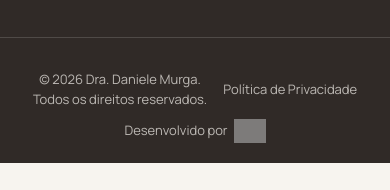
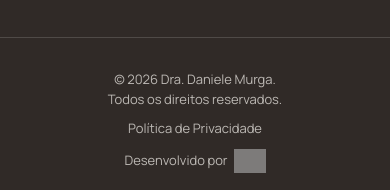
Before and after one commit to willdev34/site-dra-daniele-murga, a plain HTML site: page index.html in a window 390 px wide. Shown: the part 10197-10387 px from the top of the page. Before the commit the page ends 10360 px from the top, so only its background shows below. Drawn offline with nearby package versions, Linux system fonts and the light colour scheme; grey boxes are pictures that could not be loaded.

Commit message:
Empilha itens do rodape em coluna centralizada no mobile e atualiza versao do cache do CSS (v=64)

```diff
--- a/css/style.css
+++ b/css/style.css
@@ -1863,8 +1863,9 @@ body.page-home .hero-text {
 
 @media (max-width: 899px) {
   .footer-bottom {
+    flex-direction: column;
     padding-top: 32px;
-    gap: 10px 16px;
+    gap: 10px;
   }
 }
 
--- a/index.html
+++ b/index.html
@@ -26,7 +26,7 @@
   <link rel="preconnect" href="https://fonts.googleapis.com">
   <link rel="preconnect" href="https://fonts.gstatic.com" crossorigin>
   <link rel="stylesheet" href="https://fonts.googleapis.com/css2?family=Playfair+Display:wght@400;600;700&family=Manrope:wght@400;500;600;700&display=swap">
-  <link rel="stylesheet" href="css/style.css?v=63">
+  <link rel="stylesheet" href="css/style.css?v=64">
   <script type="application/ld+json">
   {
     "@context": "https://schema.org",
```
Also changed, not shown: depoimentos.html (+1 -1 lines), dermatologia-estetica.html (+1 -1 lines), medicina-clinica.html (+1 -1 lines), medicina-integrativa.html (+1 -1 lines), politica-privacidade.html (+1 -1 lines), resultados.html (+1 -1 lines), sobre-clinica.html (+1 -1 lines), sobre-dra-daniele.html (+1 -1 lines).
